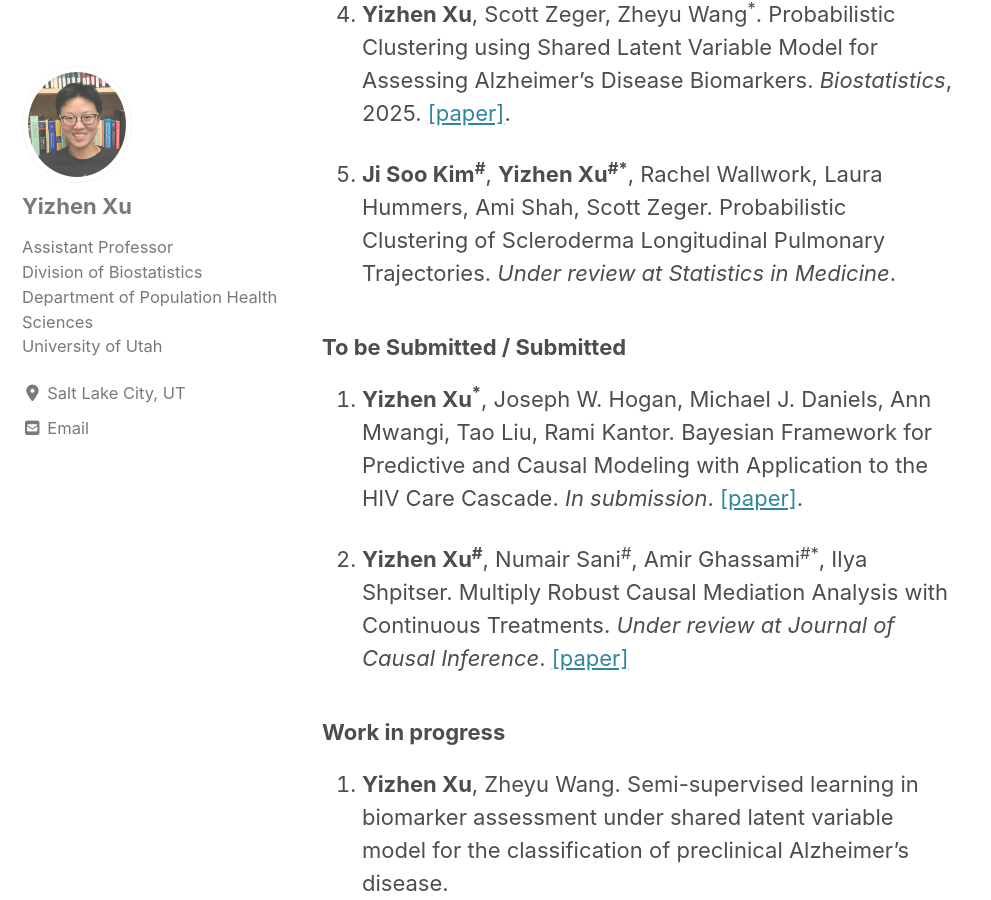
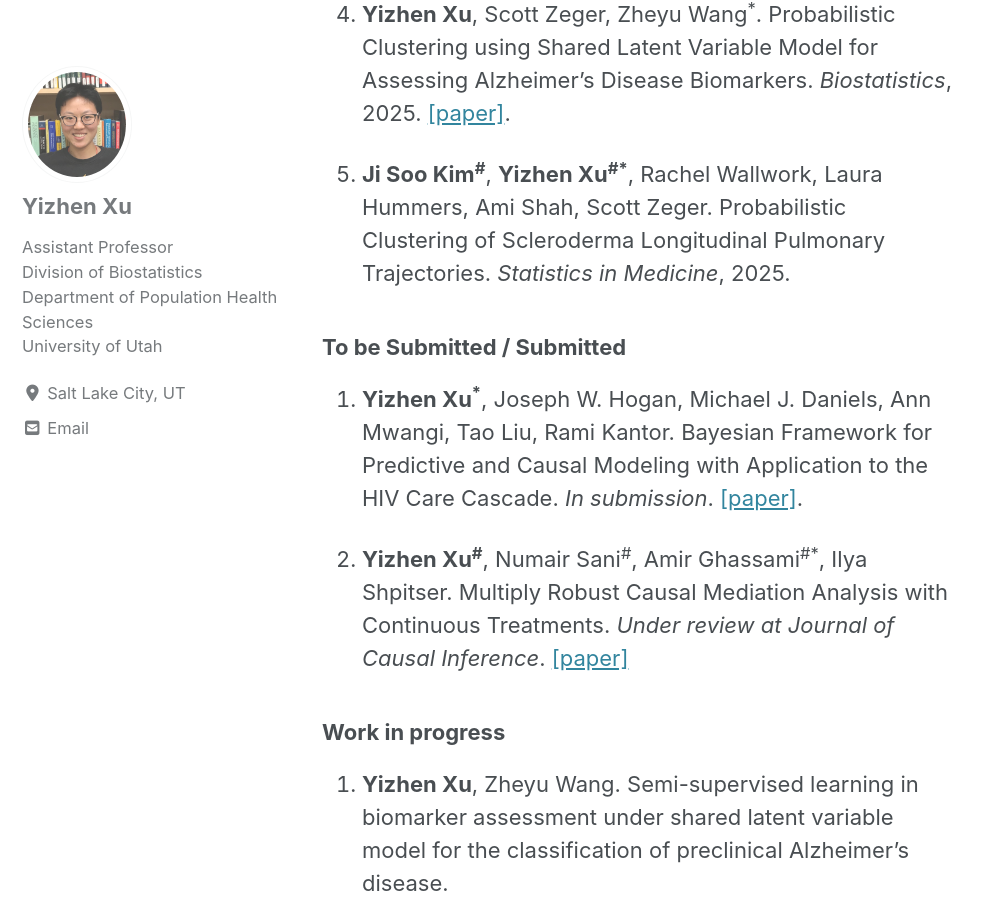
Before and after one commit to yizhenxu/yizhenxu.github.io, a Jekyll site: the page built from _pages/publication.md, in a window 1280 px wide and 900 px high, scrolled down 1003 px. Shown: the whole window, without its empty margins (0-991 px from the left). Built offline with Jekyll 4.4.1, drawn with Linux system fonts in a browser that asks for light colours; cached includes are drawn as plain includes; nearby versions of some CDN libraries.

Commit message:
Update publication.md

```diff
--- a/_pages/publication.md
+++ b/_pages/publication.md
@@ -19,7 +19,7 @@ Mixed-Effects Models with Longitudinal Data: Studying the Effect of Mycophenolat
 
 4. **Yizhen Xu**, Scott Zeger, Zheyu Wang<sup>\*</sup>. Probabilistic Clustering using Shared Latent Variable Model for Assessing  Alzheimer’s Disease Biomarkers. *Biostatistics*, 2025. <a href="https://doi.org/10.1093/biostatistics/kxaf010">[paper]</a>.
 
-5. **Ji Soo Kim<sup>\#</sup>**, **Yizhen Xu<sup>\#\*</sup>**, Rachel Wallwork, Laura Hummers, Ami Shah, Scott Zeger. Probabilistic Clustering of Scleroderma Longitudinal Pulmonary Trajectories. *Under review at Statistics in Medicine*.
+5. **Ji Soo Kim<sup>\#</sup>**, **Yizhen Xu<sup>\#\*</sup>**, Rachel Wallwork, Laura Hummers, Ami Shah, Scott Zeger. Probabilistic Clustering of Scleroderma Longitudinal Pulmonary Trajectories. *Statistics in Medicine*, 2025.
 
 ### To be Submitted / Submitted
 
```
